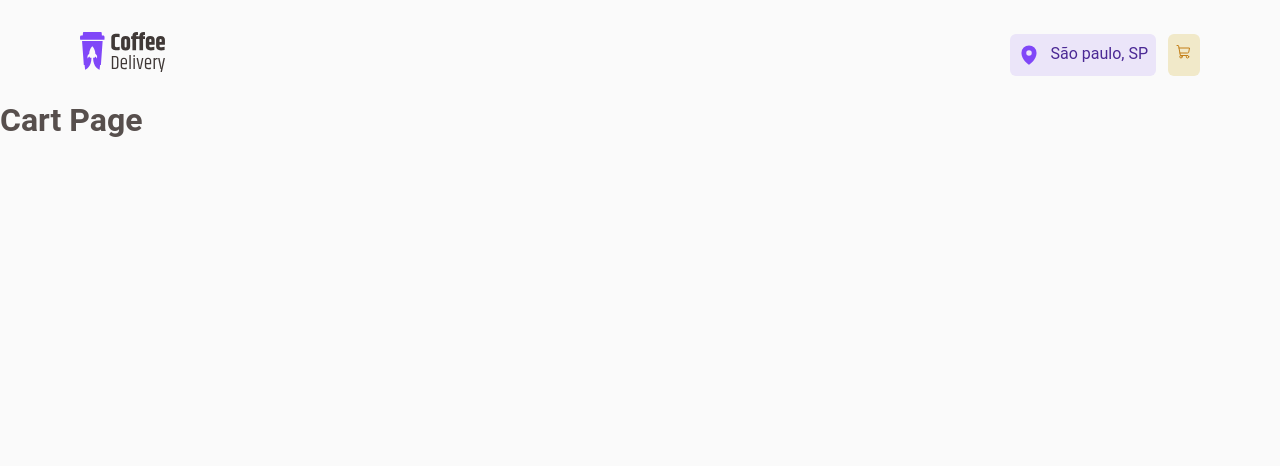
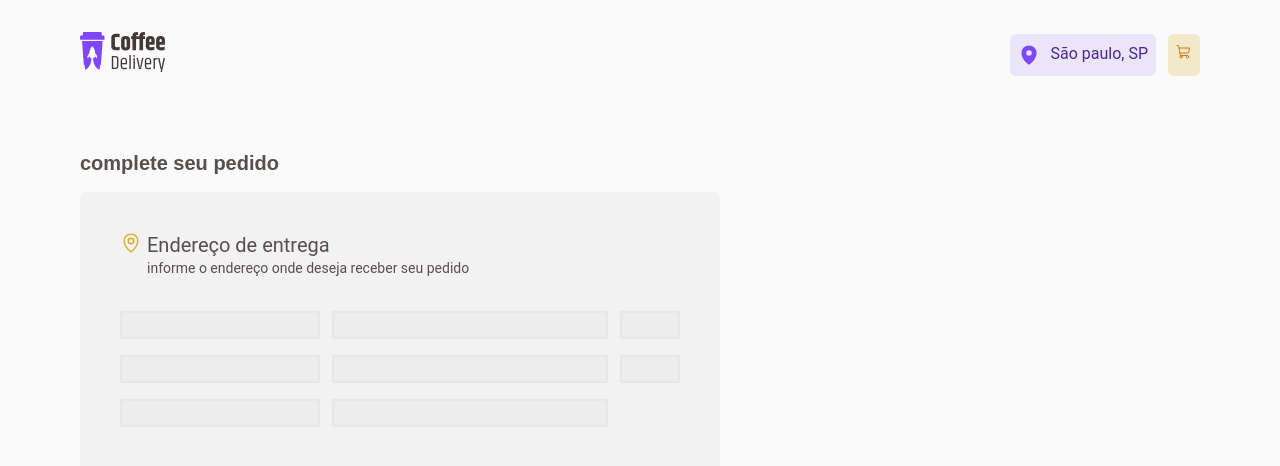
Before and after one commit to santanaIgot/coffe_project, a React (Vite) app: page /cart in a window 1280 px wide. Shown: the top 466 px of the page. Built offline with nearby package versions, Linux system fonts and the light colour scheme.

Commit message:
[feature] - implementing cart page

```diff
--- a/src/Pages/Cart/index.tsx
+++ b/src/Pages/Cart/index.tsx
@@ -1,7 +1,49 @@
+import { MapPin } from "phosphor-react";
+import {
+  BoxCart,
+  CartAdress,
+  Container,
+  ContainerCart,
+  FormCart,
+  Head,
+  HeadlineCart,
+} from "./styles";
+import { Form } from "../../components/Form";
+
 export function Cart() {
-    return (
-        <div>
-            <h1>Cart Page</h1>
-        </div>
-    )
+  return (
+    <Container>
+      <ContainerCart>
+        <h1>complete seu pedido</h1>
+        <form action="">
+          <CartAdress>
+            <BoxCart>
+              <HeadlineCart>
+                <div>
+                  <MapPin size={22} />
+                  <Head>
+                    <p>Endereço de entrega</p>
+                    <span>
+                      informe o endereço onde deseja receber seu pedido
+                    </span>
+                  </Head>
+                </div>
+              </HeadlineCart>
+            </BoxCart>
+
+            <FormCart>
+              <Form />
+              <Form />
+              <Form />
+              <Form />
+              <Form />
+              <Form />
+              <Form />
+              <Form />
+            </FormCart>
+          </CartAdress>
+        </form>
+      </ContainerCart>
+    </Container>
+  );
 }
--- /dev/null
+++ b/src/Pages/Cart/styles.ts
@@ -0,0 +1,85 @@
+import styled from "styled-components";
+import { mixins } from "../../styles/mixins";
+
+
+export const Container = styled.div`
+    display: flex;
+    max-width: 1160px;
+    padding: 40px 20px;
+    margin: 0 auto;
+    gap: 32px;
+    h1{
+        ${mixins.fonts.titleS}
+    }
+
+`
+
+export const ContainerCart = styled.div`
+    display: flex;
+    flex-direction: column;
+    gap: 16px;
+
+    >form{
+        display: flex;
+        flex-direction: column;
+        gap: 32px;
+    }
+
+    p{
+        ${mixins.fonts.textL}
+    }
+
+    span{
+        ${mixins.fonts.textS}
+    }
+
+
+`
+
+export const BoxCart = styled.div`
+
+
+`
+
+export const HeadlineCart = styled.div`
+
+    > div{
+        display: flex;
+        gap: 5px;
+    }
+
+    svg{
+        color: ${({theme})=> theme.colors.yellow};
+    }
+`
+
+
+export const Head = styled.div`
+
+
+`
+
+
+export const FormCart = styled.div`
+    display: grid;
+    grid-template-areas:  'cep . .'
+    'street street street'
+    'number fullAddress fullAddress'
+    'neighborhood city state';
+    grid-template-columns:200px 1fr 60px;
+    grid-gap: 16px 12px;
+`
+
+export const FormsContainer = styled.div`
+    padding: 40px;
+    border-radius: 6px;
+    background-color: ${({theme}) => theme.colors["base-card"]};
+    width: 100%;
+    min-width: 640px;
+    display: flex;
+    flex-direction: column;
+    gap: 32px;
+
+`
+
+export const CartAdress = styled(FormsContainer)``
--- a/src/Pages/Home/index.tsx
+++ b/src/Pages/Home/index.tsx
@@ -54,8 +54,6 @@ export function Home() {
          </div>
 
       </CoffeList>
-
-
     </div>
   );
 }
--- /dev/null
+++ b/src/components/Form/index.tsx
@@ -0,0 +1,12 @@
+import { Box, Container } from "./styles";
+
+export function Form() {
+    return(
+
+        <Box>
+            <Container>
+                <input type="text" />
+            </Container>
+        </Box>
+    )
+}
--- /dev/null
+++ b/src/components/Form/styles.ts
@@ -0,0 +1,31 @@
+import styled from "styled-components";
+
+
+export const Box = styled.div`
+    display: flex;
+    flex-direction: column;
+    gap: 8px;
+`
+
+
+export const Container = styled.label`
+  display: flex;
+  align-items: center;
+  justify-content: space-between;
+  border: 1px solid ${({ theme }) => theme.colors['base-button']};
+  transition: all 0.2s;
+background-color: ${({theme}) => theme.colors["base-input"]};
+
+  input{
+    width: 100%;
+    height: 24px;
+    border: none;
+    padding: 12px;
+    outline: none;
+    background-color: transparent;
+    border-radius: 3px;
+    border: 1px solid ${({theme}) => theme.colors["base-button"]}
+  }
+
+
+`
```
